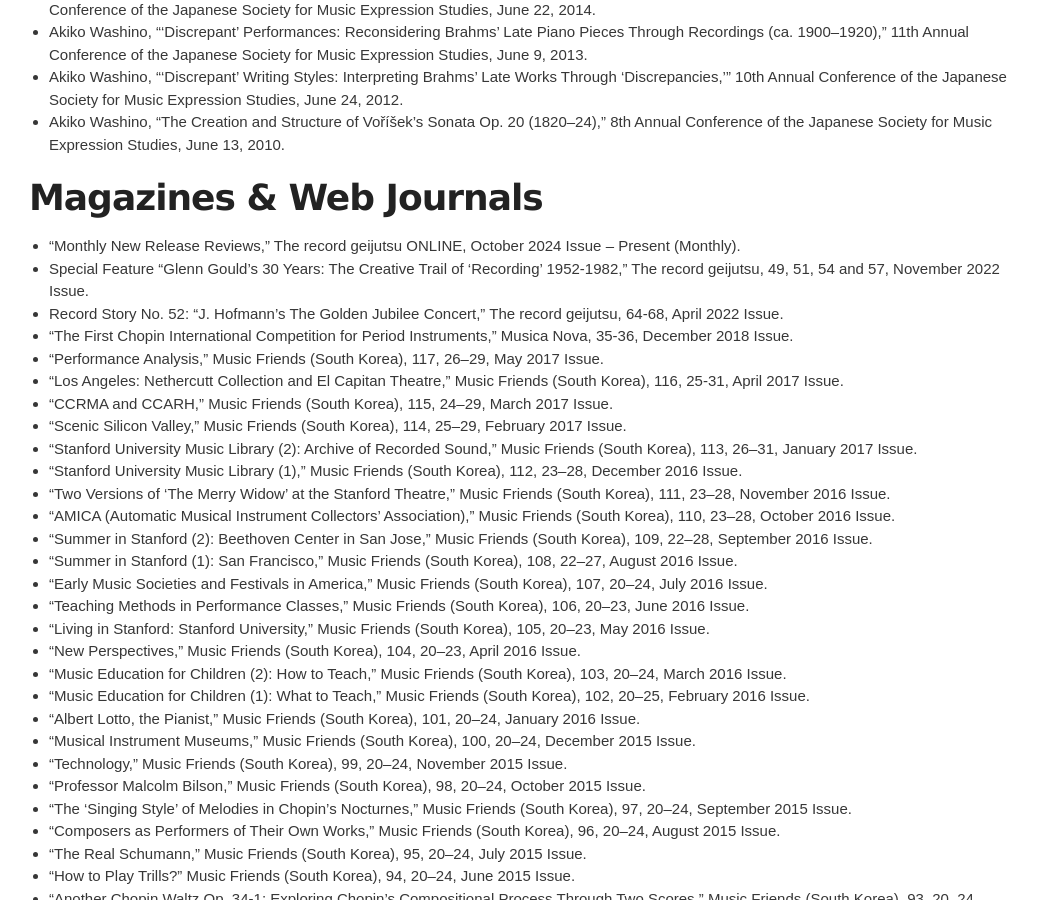
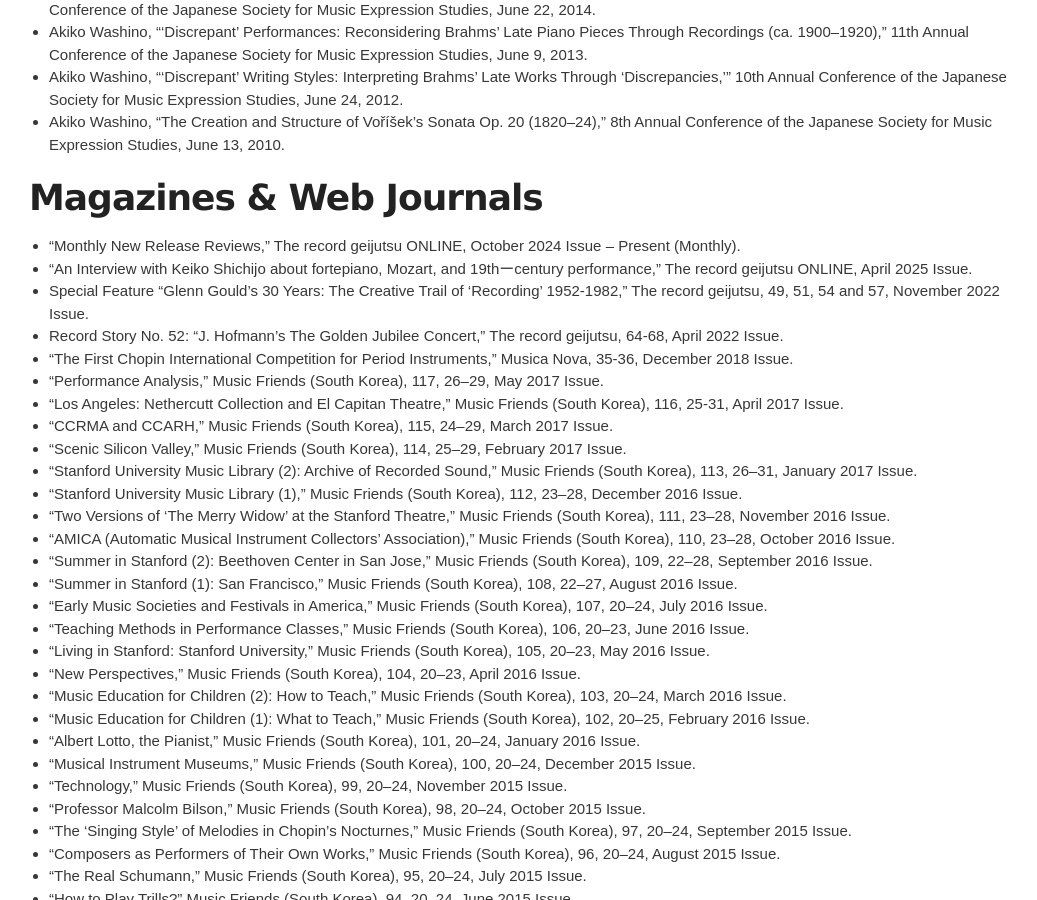
Before and after one commit to akikowashino/akikowashino.github.io, a Jekyll site: the page built from index-en.md, in a window 1280 px wide and 900 px high, scrolled down 2976 px. Shown: the whole window, without its empty margins (121-1158 px from the left). Built offline with Jekyll 4.4.1, drawn with Linux system fonts in a browser that asks for light colours.

Commit message:
Update index-en.md

```diff
--- a/index-en.md
+++ b/index-en.md
@@ -82,6 +82,7 @@
 
 # Magazines & Web Journals
 * "Monthly New Release Reviews," The record geijutsu ONLINE, October 2024 Issue – Present (Monthly).
+* "An Interview with Keiko Shichijo about fortepiano, Mozart, and 19thーcentury performance," The record geijutsu ONLINE, April 2025 Issue.
 * Special Feature "Glenn Gould's 30 Years: The Creative Trail of ‘Recording’ 1952-1982," The record geijutsu, 49, 51, 54 and 57, November 2022 Issue.
 * Record Story No. 52: "J. Hofmann’s The Golden Jubilee Concert," The record geijutsu, 64-68, April 2022 Issue.
 * "The First Chopin International Competition for Period Instruments," Musica Nova, 35-36, December 2018 Issue.
```
